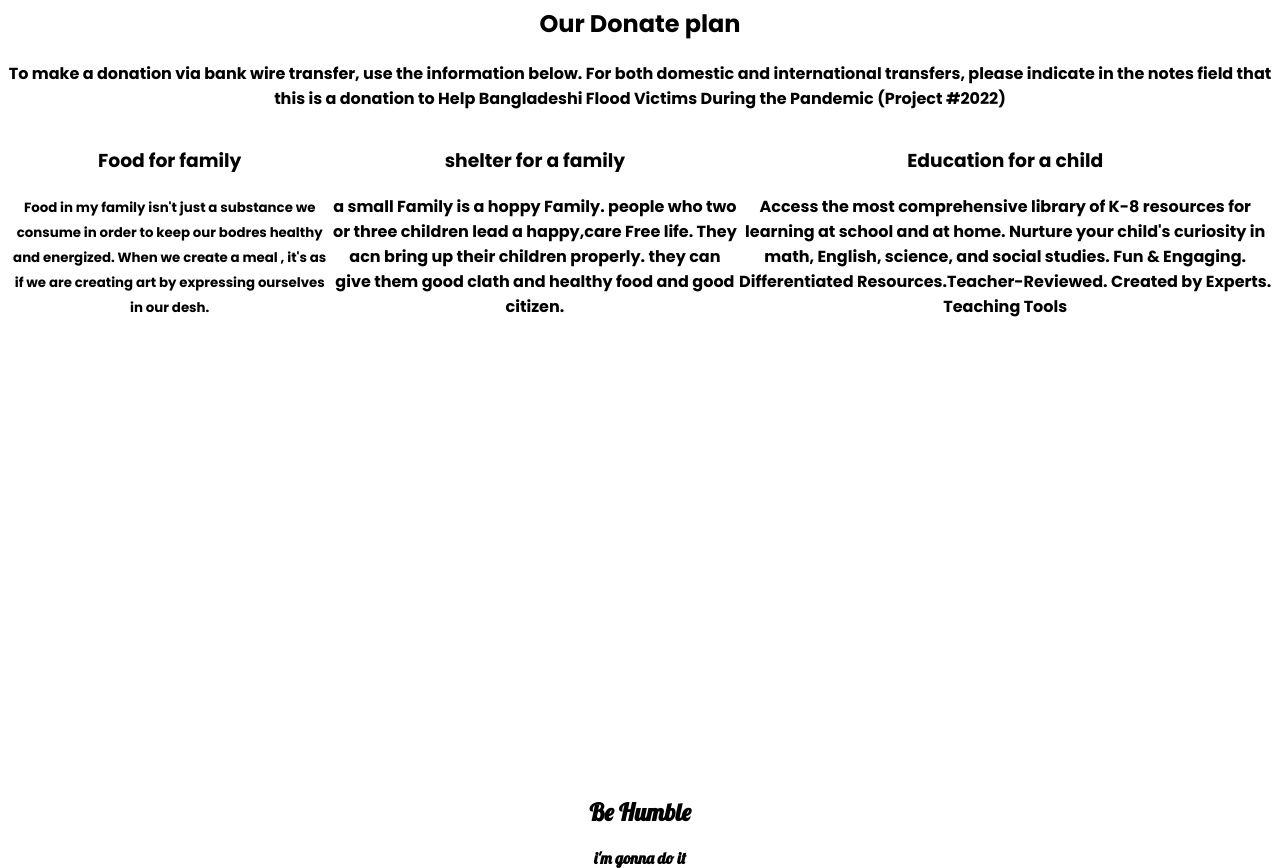
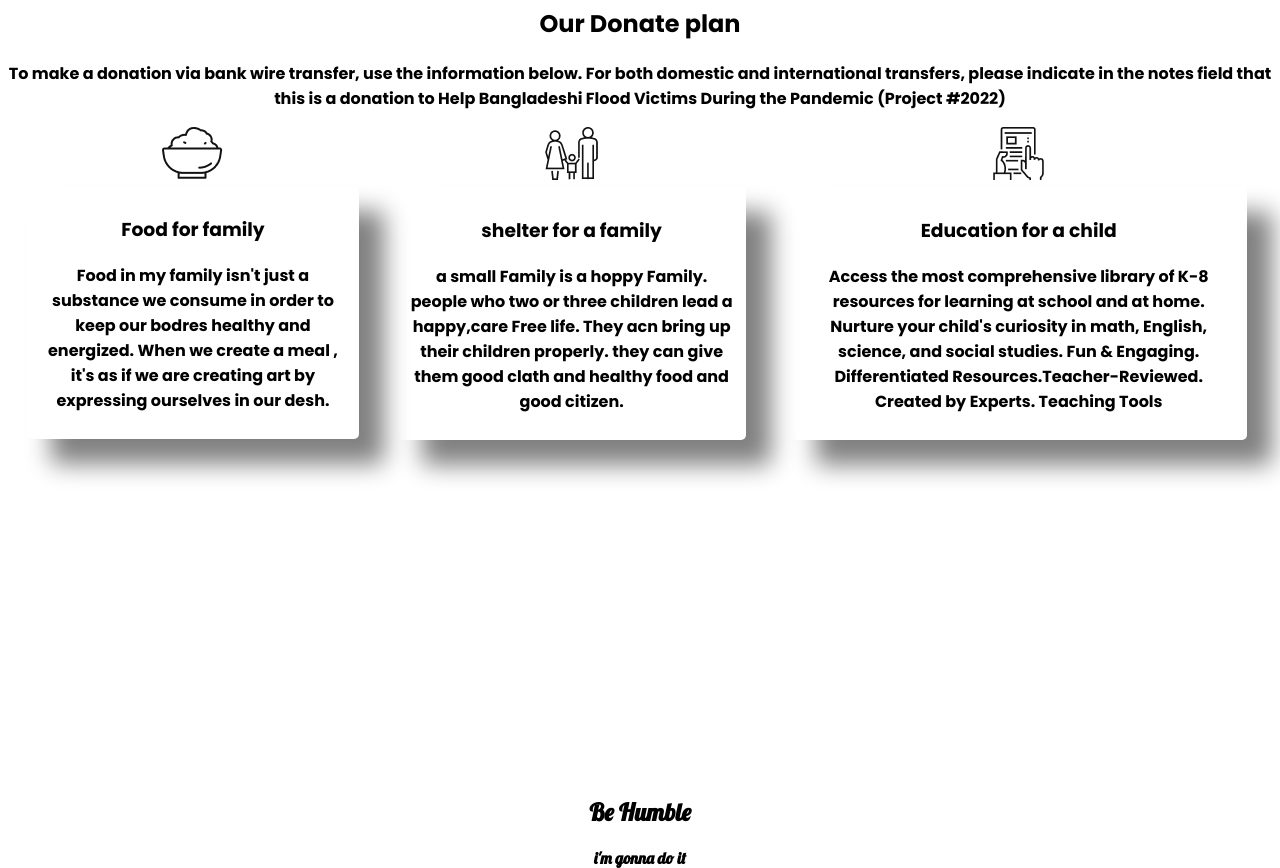
Before and after one commit to ashraful121425/FIRST-ASSIGNMENT, a plain HTML site: page index.html in a window 1280 px wide. Shown: the part 1360-2228 px from the top of the page. Drawn offline with Linux system fonts and the light colour scheme.

Commit message:
commit our donation plan

```diff
--- a/index.html
+++ b/index.html
@@ -66,18 +66,22 @@
 
         <section class="third-section">
             <div>
-
+                <img src="images/food.png" alt="">
+                <div class="elements">
                 <h3> Food for family</h3>
-                <p> <small>Food in my family isn't just a substance we consume in order to keep our bodres
+                <p> Food in my family isn't just a substance we consume in order to keep our bodres
                         healthy
                         and
                         energized. When we create a meal , it's as if we are creating art by expressing
                         ourselves in
                         our
-                        desh.</small>
-                </p>
+                        desh.
+                       </p>
+                    </div>
             </div>
             <div>
+                <img src="images/shelter.png" alt="">
+                <div class="elements">
                 <h3>shelter for a family</h3>
                 <p>
                     a small Family is a hoppy Family. people who two or three children lead a happy,care
@@ -87,9 +91,12 @@
                     bring up their children properly. they can give them good clath and healthy food and
                     good
                     citizen.
-                </p>
+                    </p>
+                </div>
             </div>
             <div>
+                <img src="images/Frame-1.png" alt="">
+                <div class="elements">
                 <h3>Education for a child</h3>
                 <p>
                     Access the most comprehensive library of K-8 resources for learning at school and at
@@ -99,7 +106,8 @@
                     child's curiosity in math, English, science, and social studies. Fun & Engaging.
                     Differentiated
                     Resources.Teacher-Reviewed. Created by Experts. Teaching Tools
-                </p>
+                   </p>
+                </div>
             </div>
         </section>
 </body>
--- a/style.css
+++ b/style.css
@@ -85,12 +85,21 @@ button{
     height: 650px;
     width: 100%;
     display: flex;
+    margin: 10 10 40;
 
    }
+
+.elements{
+    with:30px;
+    margin-left: 5%;
+    margin-right: 5%;
+    padding: 10px;
+    border-radius: 5px;
+    box-shadow: 25px 25px 25px gray;
+
+}
 
 footer {
     font-family: 'Lobster', cursive;
     text-align: center;
-
-
 }
```
